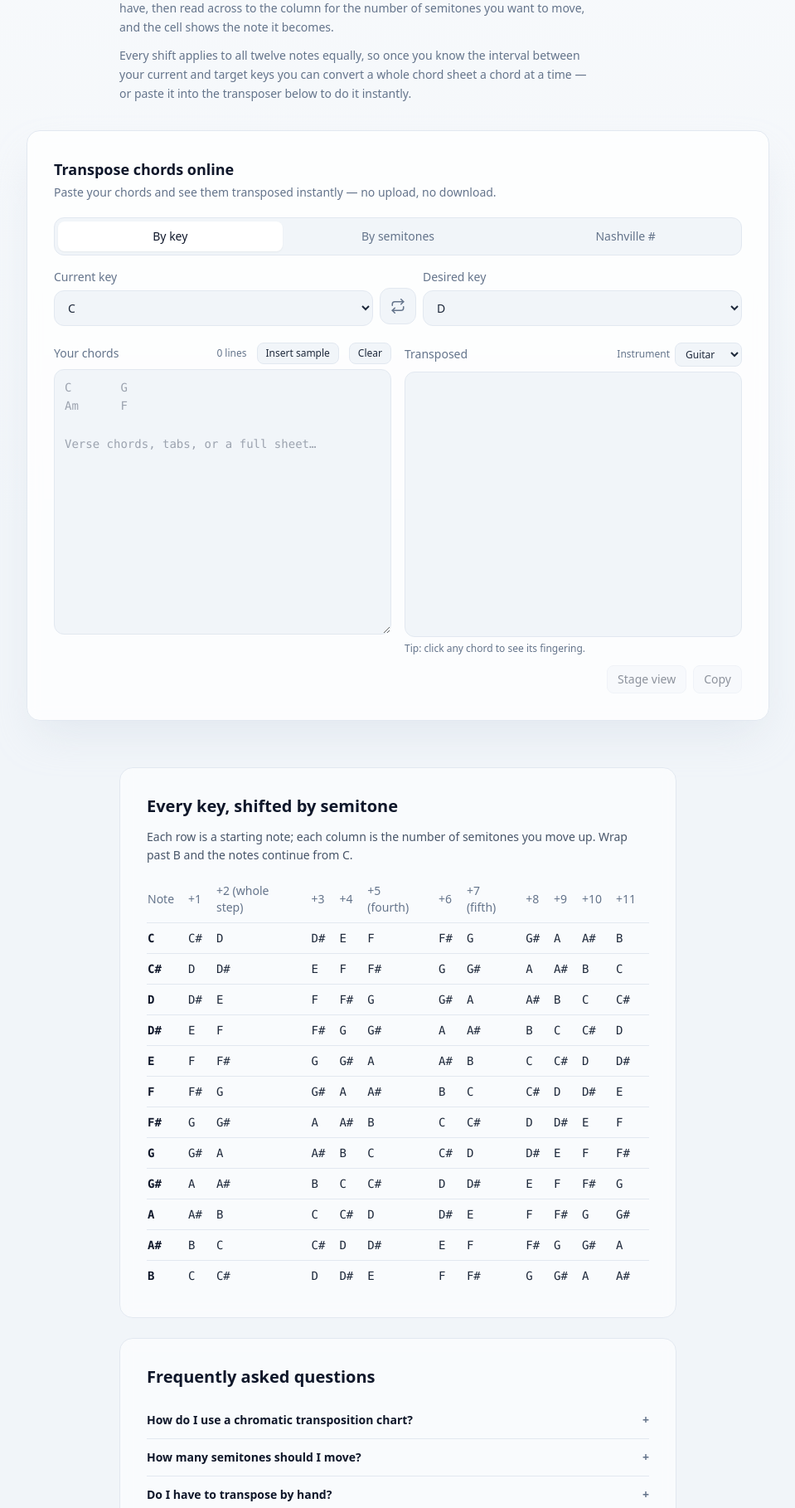
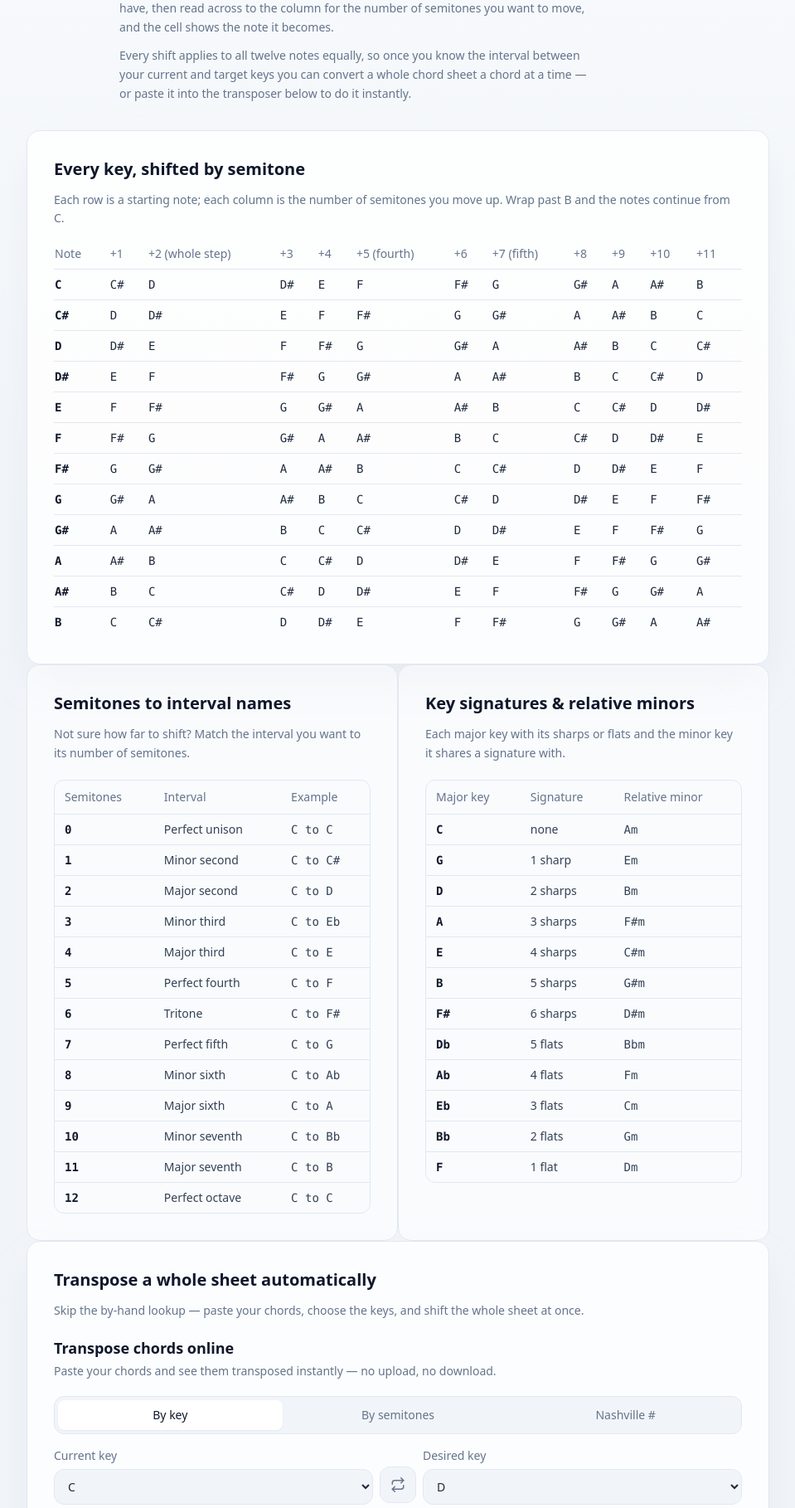
Before and after one commit to danee940/Sheet-Transposer, a Flask app: page /chromatic-chart in a window 1280 px wide. Shown: the part 160-1978 px from the top of the page at 83% size, without its empty margins (160-1119 px from the left). Run offline with Flask 3, Linux system fonts and the light colour scheme.

Commit message:
feat(templates): chart-page rich layout, file-page upload standalone
landing.html:
- Add dedicated chart-page branch with the full chromatic chart at the
  top, interval-to-name and key-signature reference tables in a grid,
  and the paste transposer in a card below
- Route file landing pages to the upload panel via upload_standalone flag
- Keep instrument and default pages on the existing paste-panel path

_panel_upload.html:
- Accept upload_standalone context variable; omit class="hidden" when set
  so the upload section is visible without tabs on the file landing page

_panel_paste.html:
- Emit data-instrument attribute when preselect_instrument is provided
- Add text_status element inside the Transposed header row
- Add text_changes_wrap, text_changes_toggle, text_changes_caret, and
  text_changes_label elements for the collapsible changes panel
- Miscellaneous whitespace and attribute formatting tidying

```diff
--- a/src/templates/_panel_paste.html
+++ b/src/templates/_panel_paste.html
@@ -1,11 +1,14 @@
-<section id="panel-paste" role="tabpanel" aria-labelledby="tab-paste" data-max-semitones="{{ max_semitones }}"
-  {% if preselect_from is defined %}data-preselect-from="{{ preselect_from }}"{% endif %}{% if preselect_to is defined %} data-preselect-to="{{ preselect_to }}"{% endif %}>
+<section id="panel-paste" role="tabpanel" aria-labelledby="tab-paste" data-max-semitones="{{ max_semitones }}" {% if
+  preselect_from is defined %}data-preselect-from="{{ preselect_from }}" {% endif %}{% if preselect_to is defined %}
+  data-preselect-to="{{ preselect_to }}" {% endif %}{% if preselect_instrument %}
+  data-instrument="{{ preselect_instrument }}" {% endif %}>
   <h2 class="mb-1 text-lg font-semibold text-slate-900 dark:text-slate-100">Transpose chords online</h2>
   <p class="mb-5 text-sm text-muted-light dark:text-muted">
     Paste your chords and see them transposed instantly — no upload, no download.
   </p>
 
-  <div class="mb-4 flex gap-1 rounded-xl border border-app-border-light bg-bg-light p-1 dark:border-app-border dark:bg-bg"
+  <div
+    class="mb-4 flex gap-1 rounded-xl border border-app-border-light bg-bg-light p-1 dark:border-app-border dark:bg-bg"
     role="tablist" aria-label="Transpose method">
     <button type="button" id="mode-key" role="tab" aria-selected="true" aria-controls="controls-key"
       class="flex-1 rounded-lg px-3 py-2 text-sm font-medium transition-colors">
@@ -26,7 +29,8 @@
       <label for="text_current_key" class="mb-1.5 block text-sm text-muted-light dark:text-muted">Current key</label>
       <select id="text_current_key"
         class="w-full rounded-xl border border-app-border-light bg-bg-light px-3 py-2.5 text-sm text-slate-800 focus:border-accent focus:outline-none focus:ring-2 focus:ring-accent dark:border-app-border dark:bg-bg dark:text-slate-200">
-        {% for key in keys %}<option value="{{ key }}" {% if preselect_from and key == preselect_from %}selected{% endif %}>{{ key }}</option>{% endfor %}
+        {% for key in keys %}<option value="{{ key }}" {% if preselect_from and key==preselect_from %}selected{% endif
+          %}>{{ key }}</option>{% endfor %}
       </select>
     </div>
     <button type="button" id="text_swap" aria-label="Swap keys" title="Swap keys"
@@ -43,13 +47,14 @@
       <label for="text_target_key" class="mb-1.5 block text-sm text-muted-light dark:text-muted">Desired key</label>
       <select id="text_target_key"
         class="w-full rounded-xl border border-app-border-light bg-bg-light px-3 py-2.5 text-sm text-slate-800 focus:border-accent focus:outline-none focus:ring-2 focus:ring-accent dark:border-app-border dark:bg-bg dark:text-slate-200">
-        {% for key in keys %}<option value="{{ key }}" {% if key == (preselect_to | default('D')) %} selected{% endif %}>{{ key }}</option>{% endfor %}
+        {% for key in keys %}<option value="{{ key }}" {% if key==(preselect_to | default('D')) %} selected{% endif %}>
+          {{ key }}</option>{% endfor %}
       </select>
     </div>
   </div>
 
   <div id="controls-semitone" role="tabpanel" aria-labelledby="mode-semitone" class="hidden">
-    <div class="flex flex-wrap items-center gap-3">
+    <div class="flex flex-wrap items-center justify-center gap-3">
       <div class="flex items-center gap-2">
         <button type="button" id="semitone_down" aria-label="Lower by a semitone" title="Lower by a semitone"
           class="flex h-11 w-11 shrink-0 items-center justify-center rounded-xl border border-app-border-light bg-bg-light text-lg text-slate-800 transition-colors hover:border-accent focus:outline-none focus:ring-2 focus:ring-accent dark:border-app-border dark:bg-bg dark:text-slate-200">
@@ -74,7 +79,8 @@
         {% endfor %}
       </div>
 
-      <div class="flex items-center gap-1 rounded-lg border border-app-border-light bg-bg-light p-1 dark:border-app-border dark:bg-bg"
+      <div
+        class="flex items-center gap-1 rounded-lg border border-app-border-light bg-bg-light p-1 dark:border-app-border dark:bg-bg"
         role="group" aria-label="Accidental notation">
         <button type="button" id="notation_sharp" aria-pressed="true"
           class="rounded-md px-3 py-1.5 text-sm transition-colors">&sharp; Sharp</button>
@@ -90,7 +96,8 @@
 
   <div id="chordpro-format-toggle" class="mt-5 hidden">
     <span class="mb-1.5 block text-sm text-muted-light dark:text-muted">Output format</span>
-    <div class="inline-flex items-center gap-1 rounded-lg border border-app-border-light bg-bg-light p-1 dark:border-app-border dark:bg-bg"
+    <div
+      class="inline-flex items-center gap-1 rounded-lg border border-app-border-light bg-bg-light p-1 dark:border-app-border dark:bg-bg"
       role="group" aria-label="ChordPro output format">
       <button type="button" id="format_chordpro" aria-pressed="true"
         class="rounded-md px-3 py-1.5 text-sm transition-colors">Keep ChordPro</button>
@@ -115,13 +122,17 @@
           </button>
         </div>
       </div>
-      <textarea id="text_input" data-sync-scroll rows="12" spellcheck="false" placeholder="C       G&#10;Am      F&#10;&#10;Verse chords, tabs, or a full sheet…"
+      <textarea id="text_input" data-sync-scroll rows="12" spellcheck="false"
+        placeholder="C       G&#10;Am      F&#10;&#10;Verse chords, tabs, or a full sheet…"
         class="h-64 w-full resize-y rounded-xl border border-app-border-light bg-bg-light px-3 py-2.5 font-mono text-sm leading-relaxed text-slate-800 focus:border-accent focus:outline-none focus:ring-2 focus:ring-accent dark:border-app-border dark:bg-bg dark:text-slate-200 lg:h-80"></textarea>
     </div>
 
     <div class="flex flex-col">
       <div class="mb-1.5 flex flex-wrap items-center justify-between gap-2">
+        <div class="flex items-center gap-2">
           <span class="text-sm text-muted-light dark:text-muted">Transposed</span>
+          <p id="text_status" class="text-xs text-muted-light dark:text-muted" role="status" aria-live="polite"></p>
+        </div>
         <label for="text_instrument" class="flex items-center gap-1.5 text-xs text-muted-light dark:text-muted">
           Instrument
           <select id="text_instrument"
@@ -135,14 +146,26 @@
       <pre id="text_output" data-sync-scroll aria-live="polite"
         class="h-64 overflow-auto whitespace-pre rounded-xl border border-app-border-light bg-bg-light px-3 py-2.5 font-mono text-sm leading-relaxed text-slate-800 dark:border-app-border dark:bg-bg dark:text-slate-200 lg:h-80"></pre>
       <p class="mt-1.5 text-xs text-muted-light dark:text-muted">Tip: click any chord to see its fingering.</p>
-      <p id="capo-suggestion" class="mt-2 hidden rounded-lg border border-accent/30 bg-accent/10 px-3 py-2 text-xs text-slate-700 dark:text-slate-200"></p>
-      <div id="text_changes" class="mt-2 hidden flex-wrap items-center gap-1.5 text-xs" aria-label="Chord changes" aria-live="polite"></div>
+      <p id="capo-suggestion"
+        class="mt-2 hidden rounded-lg border border-accent/30 bg-accent/10 px-3 py-2 text-xs text-slate-700 dark:text-slate-200">
+      </p>
+      <div id="text_changes_wrap" class="mt-2 hidden">
+        <button type="button" id="text_changes_toggle" aria-expanded="false" aria-controls="text_changes"
+          class="flex items-center gap-1 text-xs text-muted-light transition-colors hover:text-accent focus:outline-none focus:text-accent dark:text-muted">
+          <svg id="text_changes_caret" class="h-3 w-3 transition-transform" viewBox="0 0 12 12" fill="none"
+            aria-hidden="true">
+            <path d="M4 2.5 8 6l-4 3.5" stroke="currentColor" stroke-width="1.5" stroke-linecap="round"
+              stroke-linejoin="round" />
+          </svg>
+          <span id="text_changes_label"></span>
+        </button>
+        <div id="text_changes" class="mt-1.5 hidden flex-wrap items-center gap-1.5 text-xs" aria-label="Chord changes"
+          aria-live="polite"></div>
+      </div>
     </div>
   </div>
 
-  <div class="mt-3 flex flex-wrap items-center justify-between gap-3">
-    <p id="text_status" class="text-xs text-muted-light dark:text-muted" role="status" aria-live="polite"></p>
-    <div class="flex items-center gap-2">
+  <div class="mt-3 flex items-center justify-end gap-2">
     <button type="button" id="text_stage" disabled
       class="flex items-center gap-1.5 rounded-lg border border-app-border-light bg-bg-light px-3 py-1.5 text-sm text-slate-800 transition-colors hover:border-accent focus:outline-none focus:ring-2 focus:ring-accent disabled:cursor-not-allowed disabled:opacity-50 dark:border-app-border dark:bg-bg dark:text-slate-200">
       Stage view
@@ -152,5 +175,4 @@
       Copy
     </button>
   </div>
-  </div>
 </section>
--- a/src/templates/landing.html
+++ b/src/templates/landing.html
@@ -6,7 +6,8 @@
 <body
   class="relative m-0 min-h-screen overflow-x-hidden bg-bg-light px-4 py-12 text-slate-800 font-sans flex flex-col items-center dark:bg-bg dark:text-slate-200">
   <div aria-hidden="true"
-    class="pointer-events-none fixed inset-0 -z-10 bg-[linear-gradient(180deg,#f8fafc_0%,#f1f5f9_100%)] dark:bg-[linear-gradient(180deg,#1e293b_0%,#0f172a_100%)]"></div>
+    class="pointer-events-none fixed inset-0 -z-10 bg-[linear-gradient(180deg,#f8fafc_0%,#f1f5f9_100%)] dark:bg-[linear-gradient(180deg,#1e293b_0%,#0f172a_100%)]">
+  </div>
 
   <nav class="fixed right-4 top-4 z-20 flex items-center gap-2">
     <a href="https://github.com/danee940/Chord-Transposer" target="_blank" rel="noopener noreferrer"
@@ -48,14 +49,105 @@
     {% endfor %}
   </header>
 
+  {% if page.kind == "chart" %}
+  <main class="w-full max-w-4xl space-y-8 motion-safe:animate-fade-up">
+    <article
+      class="rounded-2xl border border-app-border-light bg-card-light/80 p-8 shadow-2xl shadow-slate-300/40 backdrop-blur dark:border-app-border dark:bg-card/80 dark:shadow-black/40">
+      <h2 class="text-xl font-semibold text-slate-900 dark:text-slate-100">Every key, shifted by semitone</h2>
+      <p class="mt-3 text-sm leading-relaxed text-muted-light dark:text-muted">
+        Each row is a starting note; each column is the number of semitones you move up. Wrap
+        past B and the notes continue from C.
+      </p>
+      <div class="mt-5">
+        {% with chart=page.chart %}{% include "_chart_table.html" %}{% endwith %}
+      </div>
+    </article>
+
+    <div class="grid gap-8 lg:grid-cols-2">
+      <article
+        class="rounded-2xl border border-app-border-light bg-card-light/60 p-6 backdrop-blur dark:border-app-border dark:bg-card/60 sm:p-8">
+        <h2 class="text-xl font-semibold text-slate-900 dark:text-slate-100">Semitones to interval names</h2>
+        <p class="mt-3 text-sm leading-relaxed text-muted-light dark:text-muted">
+          Not sure how far to shift? Match the interval you want to its number of semitones.
+        </p>
+        <div class="mt-5 overflow-x-auto rounded-xl border border-app-border-light dark:border-app-border">
+          <table class="w-full border-collapse text-left text-sm">
+            <thead>
+              <tr class="bg-slate-100/70 text-muted-light dark:bg-slate-800/60 dark:text-muted">
+                <th scope="col" class="px-3 py-2.5 font-medium">Semitones</th>
+                <th scope="col" class="px-3 py-2.5 font-medium">Interval</th>
+                <th scope="col" class="px-3 py-2.5 font-medium">Example</th>
+              </tr>
+            </thead>
+            <tbody>
+              {% for row in page.interval_reference %}
+              <tr
+                class="border-t border-app-border-light odd:bg-slate-50/50 dark:border-app-border dark:odd:bg-slate-800/30">
+                <td class="px-3 py-2 font-mono font-semibold text-slate-900 dark:text-slate-100">{{ row.semitones }}
+                </td>
+                <td class="px-3 py-2 text-slate-700 dark:text-slate-200">{{ row.name }}</td>
+                <td class="px-3 py-2 font-mono text-slate-700 dark:text-slate-200">{{ row.example }}</td>
+              </tr>
+              {% endfor %}
+            </tbody>
+          </table>
+        </div>
+      </article>
+
+      <article
+        class="rounded-2xl border border-app-border-light bg-card-light/60 p-6 backdrop-blur dark:border-app-border dark:bg-card/60 sm:p-8">
+        <h2 class="text-xl font-semibold text-slate-900 dark:text-slate-100">Key signatures &amp; relative minors</h2>
+        <p class="mt-3 text-sm leading-relaxed text-muted-light dark:text-muted">
+          Each major key with its sharps or flats and the minor key it shares a signature with.
+        </p>
+        <div class="mt-5 overflow-x-auto rounded-xl border border-app-border-light dark:border-app-border">
+          <table class="w-full border-collapse text-left text-sm">
+            <thead>
+              <tr class="bg-slate-100/70 text-muted-light dark:bg-slate-800/60 dark:text-muted">
+                <th scope="col" class="px-3 py-2.5 font-medium">Major key</th>
+                <th scope="col" class="px-3 py-2.5 font-medium">Signature</th>
+                <th scope="col" class="px-3 py-2.5 font-medium">Relative minor</th>
+              </tr>
+            </thead>
+            <tbody>
+              {% for row in page.key_signature_reference %}
+              <tr
+                class="border-t border-app-border-light odd:bg-slate-50/50 dark:border-app-border dark:odd:bg-slate-800/30">
+                <td class="px-3 py-2 font-mono font-semibold text-slate-900 dark:text-slate-100">{{ row.key }}</td>
+                <td class="px-3 py-2 text-slate-700 dark:text-slate-200">{{ row.accidentals }}</td>
+                <td class="px-3 py-2 font-mono text-slate-700 dark:text-slate-200">{{ row.relative_minor }}</td>
+              </tr>
+              {% endfor %}
+            </tbody>
+          </table>
+        </div>
+      </article>
+    </div>
+
+    <article
+      class="rounded-2xl border border-app-border-light bg-card-light/80 p-8 shadow-2xl shadow-slate-300/40 backdrop-blur dark:border-app-border dark:bg-card/80 dark:shadow-black/40">
+      <h2 class="text-xl font-semibold text-slate-900 dark:text-slate-100">Transpose a whole sheet automatically</h2>
+      <p class="mt-3 text-sm leading-relaxed text-muted-light dark:text-muted">
+        Skip the by-hand lookup — paste your chords, choose the keys, and shift the whole sheet
+        at once.
+      </p>
+      <div class="mt-5">
+        {% include "_panel_paste.html" %}
+      </div>
+    </article>
+  </main>
+  {% else %}
   <main
     class="w-full max-w-4xl rounded-2xl border border-app-border-light bg-card-light/80 p-8 shadow-2xl shadow-slate-300/40 backdrop-blur dark:border-app-border dark:bg-card/80 dark:shadow-black/40 motion-safe:animate-fade-up">
-    {% include "_panel_paste.html" %}
+    {% if page.kind == "file" %}{% with upload_standalone=True %}{% include "_panel_upload.html" %}{% endwith %}{% else
+    %}{% include "_panel_paste.html" %}{% endif %}
   </main>
+  {% endif %}
 
   <section class="mt-14 w-full max-w-2xl space-y-6 text-slate-600 dark:text-slate-300">
     {% if page.kind == "instrument" %}
-    <article class="rounded-2xl border border-app-border-light bg-card-light/60 p-6 backdrop-blur dark:border-app-border dark:bg-card/60 sm:p-8">
+    <article
+      class="rounded-2xl border border-app-border-light bg-card-light/60 p-6 backdrop-blur dark:border-app-border dark:bg-card/60 sm:p-8">
       <h2 class="text-xl font-semibold text-slate-900 dark:text-slate-100">What you get</h2>
       <ul class="mt-4 space-y-2 text-sm leading-relaxed">
         {% for feature in page.features %}
@@ -68,21 +160,9 @@
     </article>
     {% endif %}
 
-    {% if page.kind == "chart" %}
-    <article class="rounded-2xl border border-app-border-light bg-card-light/60 p-6 backdrop-blur dark:border-app-border dark:bg-card/60 sm:p-8">
-      <h2 class="text-xl font-semibold text-slate-900 dark:text-slate-100">Every key, shifted by semitone</h2>
-      <p class="mt-3 text-sm leading-relaxed">
-        Each row is a starting note; each column is the number of semitones you move up. Wrap
-        past B and the notes continue from C.
-      </p>
-      <div class="mt-5">
-        {% with chart=page.chart %}{% include "_chart_table.html" %}{% endwith %}
-      </div>
-    </article>
-    {% endif %}
-
     {% if page.show_capo %}
-    <article id="capo-calculator" class="rounded-2xl border border-app-border-light bg-card-light/60 p-6 backdrop-blur dark:border-app-border dark:bg-card/60 sm:p-8">
+    <article id="capo-calculator"
+      class="rounded-2xl border border-app-border-light bg-card-light/60 p-6 backdrop-blur dark:border-app-border dark:bg-card/60 sm:p-8">
       <h2 class="text-xl font-semibold text-slate-900 dark:text-slate-100">Guitar capo calculator</h2>
       <p class="mt-3 text-sm leading-relaxed">
         Pick the key you want to hear and see which capo position lets you play familiar
@@ -90,10 +170,12 @@
         sound in your chosen key.
       </p>
       <div class="mt-5 max-w-xs">
-        <label for="capo-key" class="mb-1.5 block text-sm text-muted-light dark:text-muted">Key you want to sound</label>
+        <label for="capo-key" class="mb-1.5 block text-sm text-muted-light dark:text-muted">Key you want to
+          sound</label>
         <select id="capo-key"
           class="w-full rounded-xl border border-app-border-light bg-bg-light px-3 py-2.5 text-sm text-slate-800 focus:border-accent focus:outline-none focus:ring-2 focus:ring-accent dark:border-app-border dark:bg-bg dark:text-slate-200">
-          {% for key in keys %}<option value="{{ key }}" {% if key == preselect_to %}selected{% endif %}>{{ key }}</option>{% endfor %}
+          {% for key in keys %}<option value="{{ key }}" {% if key==preselect_to %}selected{% endif %}>{{ key }}
+          </option>{% endfor %}
         </select>
       </div>
       <div id="capo-table-output" class="mt-5 overflow-x-auto text-sm"></div>
@@ -105,16 +187,19 @@
 
   {% include "_linkhub.html" %}
 
-  <footer class="mt-12 border-t border-app-border-light/60 pt-6 text-center text-sm text-muted-light dark:border-app-border/60 dark:text-muted">
+  <footer
+    class="mt-12 border-t border-app-border-light/60 pt-6 text-center text-sm text-muted-light dark:border-app-border/60 dark:text-muted">
     <p>
       <a href="/"
-        class="text-slate-700 transition-colors hover:text-slate-900 dark:text-slate-300 dark:hover:text-slate-100">Chord Transposer home</a>
+        class="text-slate-700 transition-colors hover:text-slate-900 dark:text-slate-300 dark:hover:text-slate-100">Chord
+        Transposer</a>
       &middot;
       <a href="https://github.com/danee940/Chord-Transposer" target="_blank" rel="noopener noreferrer"
         class="text-slate-700 transition-colors hover:text-slate-900 dark:text-slate-300 dark:hover:text-slate-100">GitHub</a>
       &middot;
       <a href="https://buymeacoffee.com/danee940" target="_blank" rel="noopener noreferrer"
-        class="text-slate-700 transition-colors hover:text-slate-900 dark:text-slate-300 dark:hover:text-slate-100">Buy me a coffee</a>
+        class="text-slate-700 transition-colors hover:text-slate-900 dark:text-slate-300 dark:hover:text-slate-100">Buy
+        me a coffee</a>
     </p>
   </footer>
 
```
Also changed, not shown: src/templates/_panel_upload.html (+8 -5 lines). Lines whose indentation alone changed are shown as unchanged.
